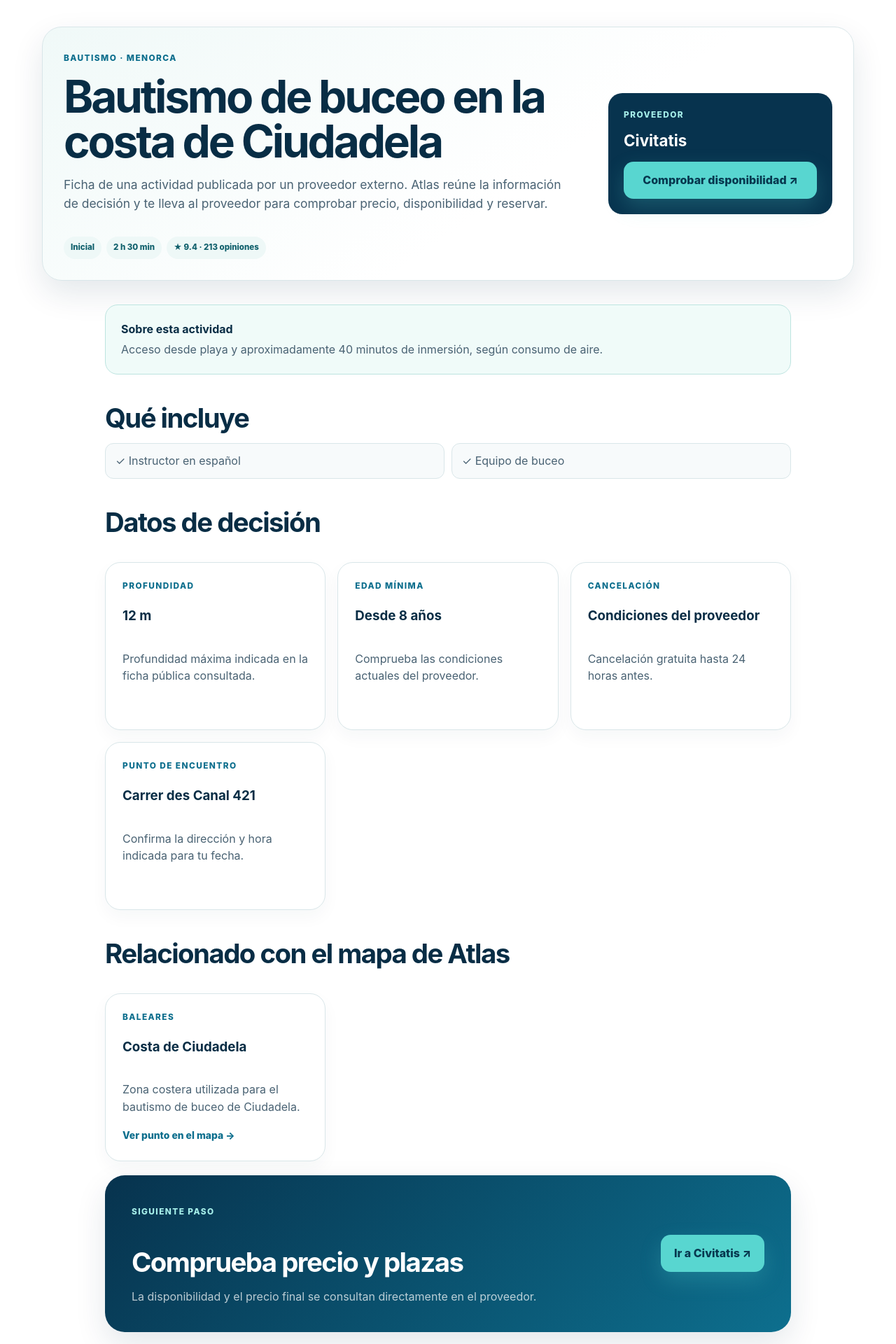
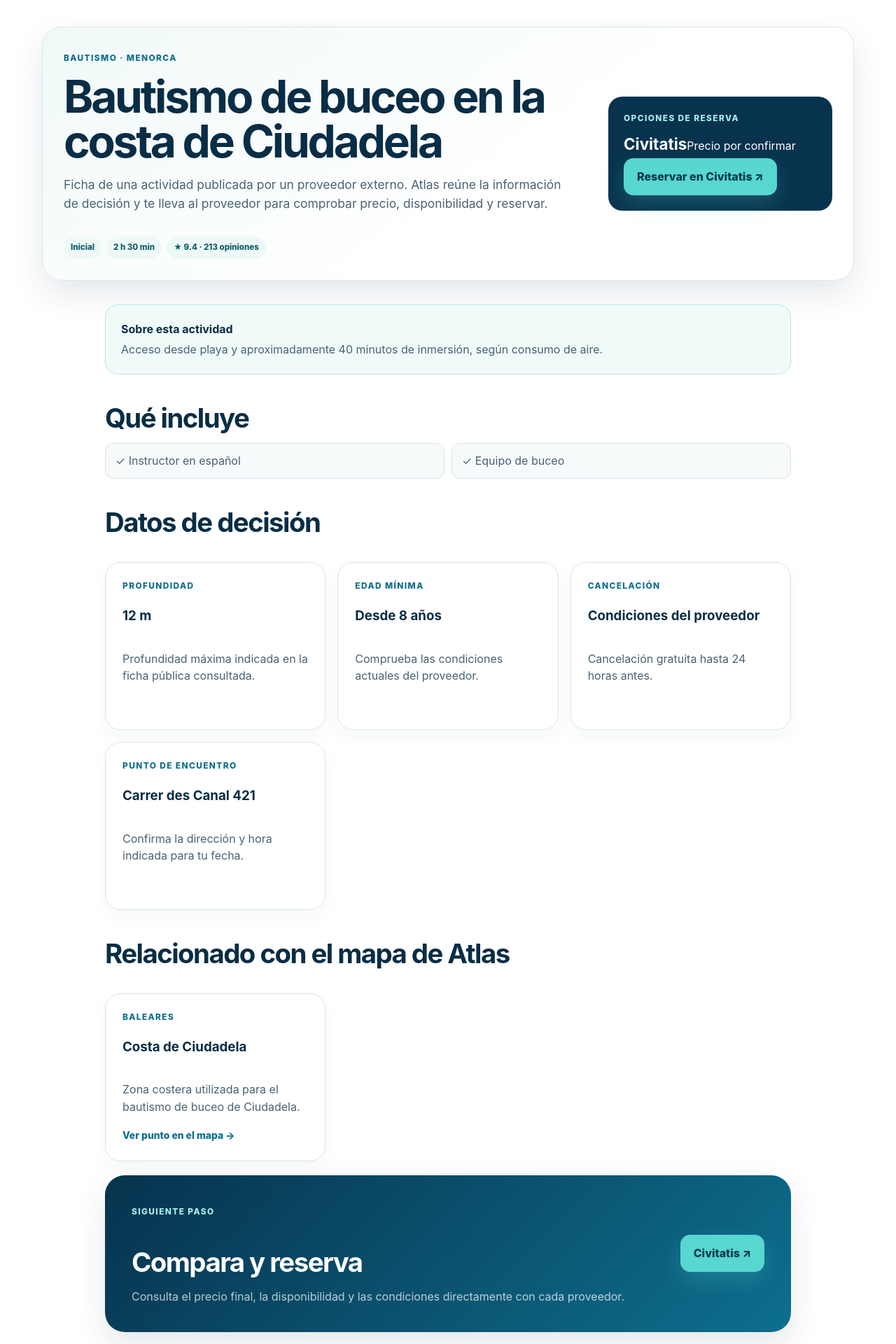
Before and after one commit to poldoria6-droi/buceo, a Next.js app: page /actividades/bautismo-buceo-ciudadela in a window 1280 px wide. Shown: the part 200-2120 px from the top of the page at 70% size. Built offline with nearby package versions, Linux system fonts and the light colour scheme; no server answers.

Commit message:
feat: add multi-provider booking comparison to activity pages

```diff
--- a/app/actividades/[slug]/page.tsx
+++ b/app/actividades/[slug]/page.tsx
@@ -1,5 +1,5 @@
 import Link from "next/link";
-import { buildCivitatisUrl } from "@/lib/civitatis";
+import { buildAffiliateUrl, formatOfferPrice, formatPriceCheckedAt, getBookingOffers, getLowestPricedOffer } from "@/lib/affiliate";
 import { notFound } from "next/navigation";
 import { activities } from "@/data/activities";
 import { diveSites } from "@/data/dive-sites";
@@ -24,6 +24,8 @@ export default async function ActivityPage({params}:Props){
   if(!activity)notFound();
 
   const linkedSites=diveSites.filter(site=>activity.siteSlugs.includes(site.slug));
+  const offers=getBookingOffers(activity);
+  const lowest=getLowestPricedOffer(offers);
 
   return <section className="section">
     <div className="container">
@@ -35,12 +37,33 @@ export default async function ActivityPage({params}:Props){
           <p className="lead">Ficha de una actividad publicada por un proveedor externo. Atlas reúne la información de decisión y te lleva al proveedor para comprobar precio, disponibilidad y reservar.</p>
           <div className="activity-detail-badges">
             <span>{activity.level}</span><span>{activity.duration}</span>{activity.rating&&<span>★ {activity.rating} · {activity.reviewCount||0} opiniones</span>}
+            {lowest&&<span className="price-badge">Desde {formatOfferPrice(lowest)}</span>}
           </div>
         </div>
         <div className="activity-detail-provider">
-          <span className="eyebrow">PROVEEDOR</span>
-          <strong>{activity.provider}</strong>
-          <a href={buildCivitatisUrl(activity.providerUrl)} target="_blank" rel="sponsored noopener noreferrer" className="button button-primary">Comprobar disponibilidad ↗</a>
+          <span className="eyebrow">OPCIONES DE RESERVA</span>
+          {offers.map(offer=>(
+            <div className="booking-offer" key={offer.id}>
+              <div className="booking-offer-head">
+                <strong>{offer.provider}</strong>
+                {offer.priceFrom!==undefined
+                  ? <span className="booking-offer-price">Desde {formatOfferPrice(offer)}</span>
+                  : <span className="booking-offer-price booking-offer-price-muted">Precio por confirmar</span>}
+              </div>
+              {offer.priceCheckedAt&&<small>Precio comprobado {formatPriceCheckedAt(offer.priceCheckedAt)}</small>}
+              <a
+                href={buildAffiliateUrl(offer)}
+                target="_blank"
+                rel="sponsored noopener noreferrer"
+                className="button button-primary"
+                data-affiliate-provider={offer.provider}
+                data-activity-id={activity.id}
+              >
+                Reservar en {offer.provider} ↗
+              </a>
+            </div>
+          ))}
+          {!offers.length&&<p className="booking-empty">Todavía no hay un proveedor de reserva asociado.</p>}
         </div>
       </div>
 
@@ -67,15 +90,19 @@ export default async function ActivityPage({params}:Props){
           </div>
 
           <div className="cta-section">
-            <div className="cta-panel">
-              <div><span className="eyebrow">SIGUIENTE PASO</span><h2>Comprueba precio y plazas</h2><p>La disponibilidad y el precio final se consultan directamente en el proveedor.</p></div>
-              <a href={buildCivitatisUrl(activity.providerUrl)} target="_blank" rel="sponsored noopener noreferrer" className="button button-primary">Ir a {activity.provider} ↗</a>
+            <div className="cta-panel activity-booking-cta">
+              <div><span className="eyebrow">SIGUIENTE PASO</span><h2>Compara y reserva</h2><p>Consulta el precio final, la disponibilidad y las condiciones directamente con cada proveedor.</p></div>
+              <div className="activity-booking-cta-actions">
+                {offers.map(offer=>(
+                  <a key={offer.id} href={buildAffiliateUrl(offer)} target="_blank" rel="sponsored noopener noreferrer" className="button button-primary">{offer.provider} ↗</a>
+                ))}
+              </div>
             </div>
           </div>
         </main>
       </div>
 
-      <p className="data-note">Fuente: página pública del proveedor consultada el 30/09/2026. Los datos comerciales pueden cambiar; comprueba siempre las condiciones finales antes de reservar.</p>
+      <p className="data-note">Los precios son orientativos y se muestran como “desde” cuando están registrados en Atlas. Pueden cambiar según fecha, número de personas, modalidad y disponibilidad. Comprueba siempre el importe final en el proveedor antes de reservar.</p>
     </div>
   </section>;
 }
```
